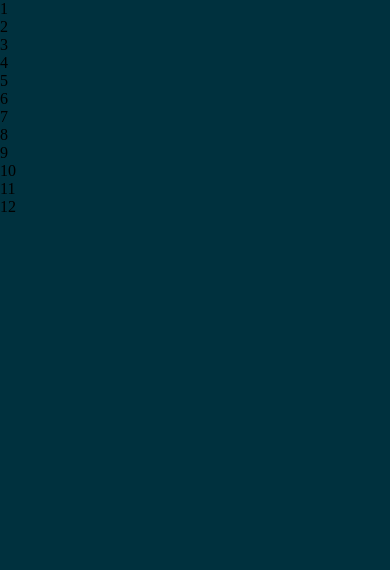
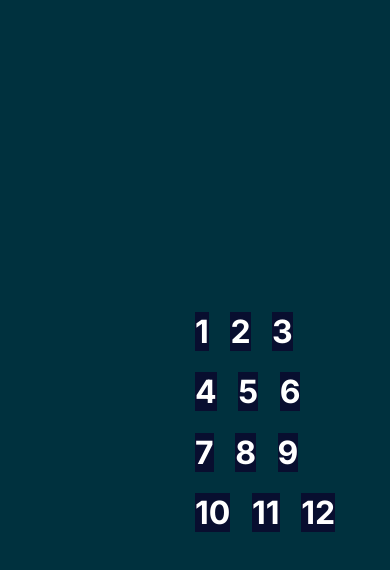
Before and after one commit to courthub74/SkillsSection, a plain HTML site: page index.html in a window 390 px wide. Drawn offline with Linux system fonts and the light colour scheme.

Commit message:
gapped for mobile

```diff
--- a/style.scss
+++ b/style.scss
@@ -28,8 +28,76 @@ $firstblue: #58a6ff;
         .skills_section {
             background-color: $nextgreen;
             height: 100vh;
-            .skills_circles {
+            display: flex;
+            justify-content: center;
+            align-items: center;
+            .skill_circles {
                 container-type: inline-size;
+                font-family: 'Inter', sans-serif;
+                font-weight: bold;
+                font-size: clamp(1rem, 2rem, 3rem);
+                color: white;
+                display: flex;
+                // when it's small
+                // when big etch these out
+                flex-direction: column;
+                gap: 1ch;
+                // first 6
+                .first_six {
+                    display: flex;
+                    flex-direction: column;
+                    gap: 1ch;
+                    // first 3
+                    .first_three {
+                        display: flex;
+                        gap: 1ch;
+                        .back_circle {
+                            background-color: $jobdescription;
+                            .front_circle {
+                               background-color: $darkblue;
+                            }
+                        }
+                    }
+                    // second 3
+                    .second_three {
+                        display: flex;
+                        gap: 1ch;
+                        .back_circle {
+                            background-color: $jobdescription;
+                            .front_circle {
+                               background-color: $darkblue;
+                            }
+                        }
+                    }
+                }
+                // second 6
+                .second_six {
+                    display: flex;
+                    flex-direction: column;
+                    gap: 1ch;
+                    // third 3
+                    .third_three {
+                        display: flex;
+                        gap: 1ch;
+                        .back_circle {
+                            background-color: $jobdescription;
+                            .front_circle {
+                               background-color: $darkblue;
+                            }
+                        }
+                    }
+                    // third 4
+                    .fourth_three {
+                        display: flex;
+                        gap: 1ch;
+                        .back_circle {
+                            background-color: $jobdescription;
+                            .front_circle {
+                               background-color: $darkblue;
+                            }
+                        }
+                    }
+                }
             }
         }
     }
```
Also changed, not shown: style.css, 1 other file.
